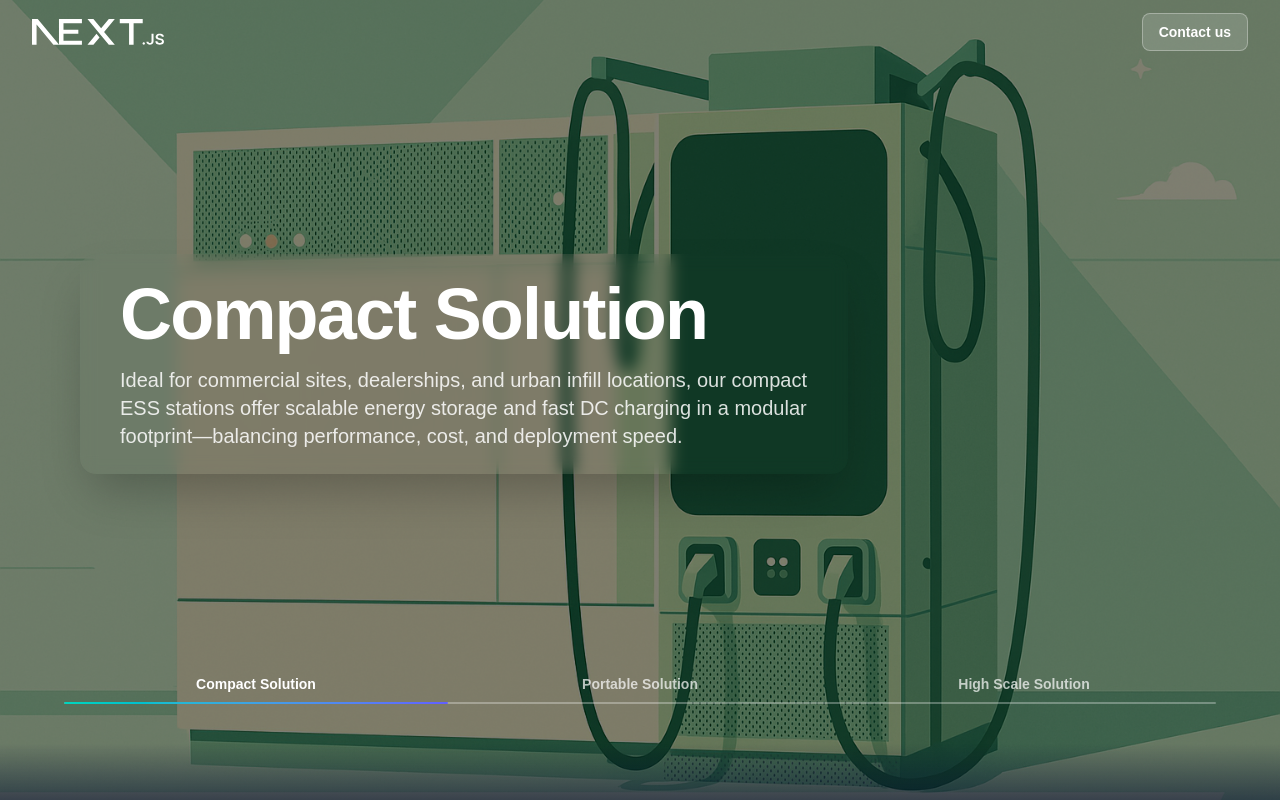
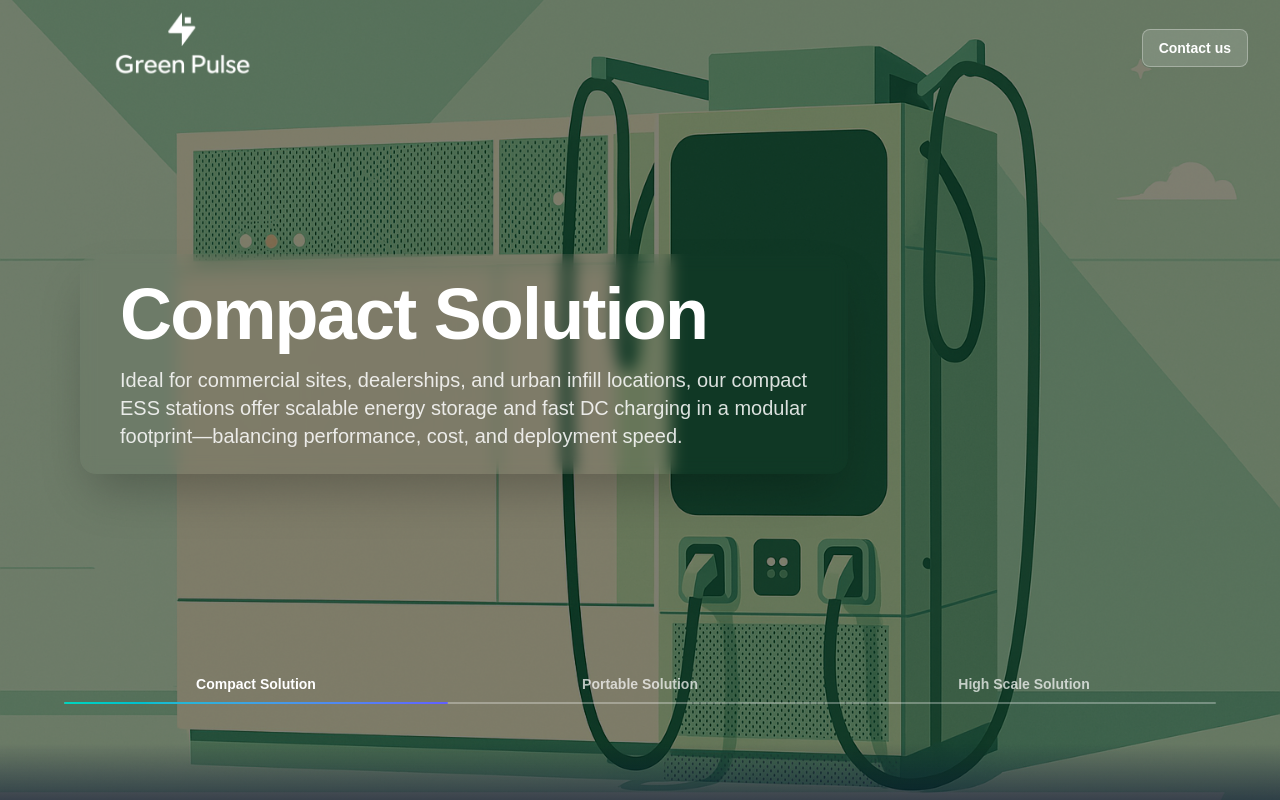
Before and after one commit to ParSaMnSS/green-pulse, a Next.js app: page / in a window 1280 px wide. Shown: the top 800 px of the page. Built offline with nearby package versions, Linux system fonts and the light colour scheme.

Commit message:
added logo

```diff
--- a/src/components/Navbar.tsx
+++ b/src/components/Navbar.tsx
@@ -21,17 +21,17 @@ export default function Navbar() {
         scrolled ? "bg-white/95 shadow-sm backdrop-blur" : "bg-transparent",
       ].join(" ")}
     >
-      <nav className="mx-auto max-w-7xl px-4 sm:px-6 lg:px-8">
+      <nav className="mx-auto max-w-7xl px-4 sm:px-6 lg:px-8 md:py-4">
         <div className="flex h-16 items-center justify-between">
           {/* Logo */}
           <Link href="/" className="flex items-center space-x-2">
             <Image
-              src="/next.svg"
+              src="/asset/gp.png"
               alt="Logo"
-              width={132}
-              height={132}
+              width={200}
+              height={300}
               priority
-              className={scrolled ? "" : "invert brightness-0"}
+              className={scrolled ? "" : "invert brightness-0 sm:w-[200px] md:w-[300px]"}
             />
           </Link>
 
```
Also changed, not shown: public/asset/gp.png (added).
